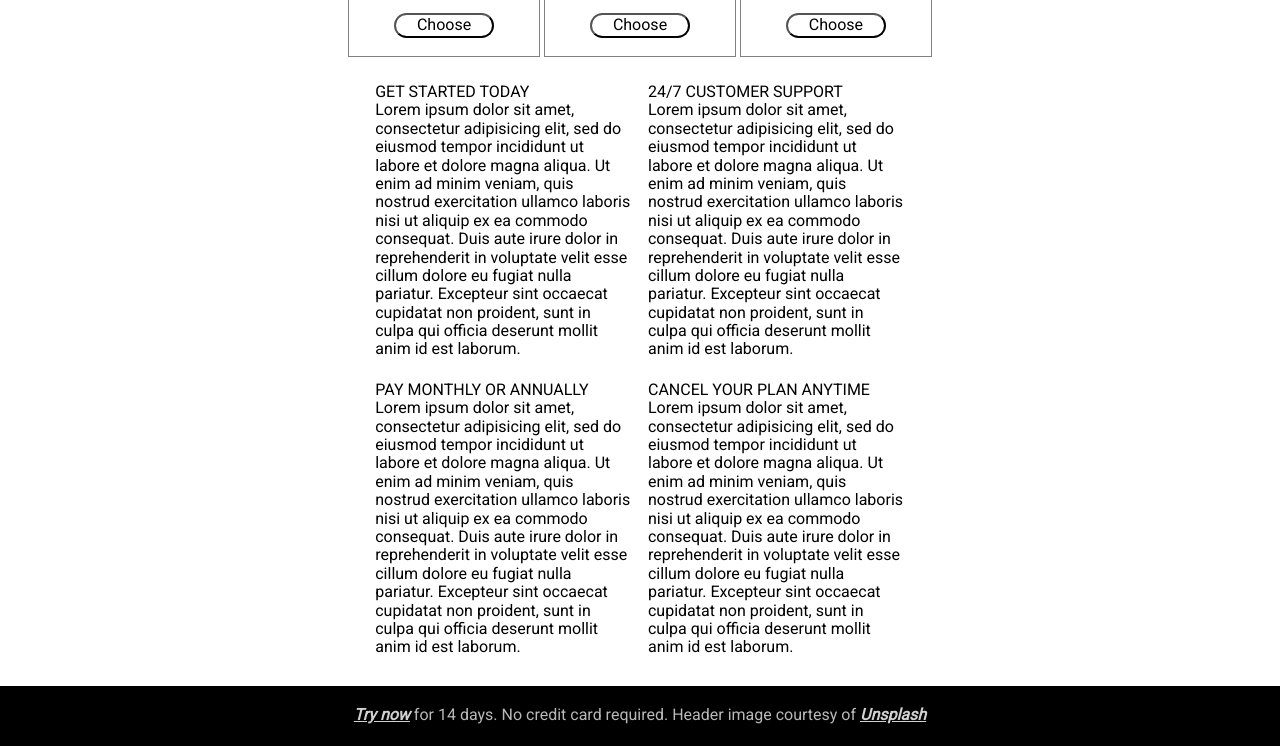
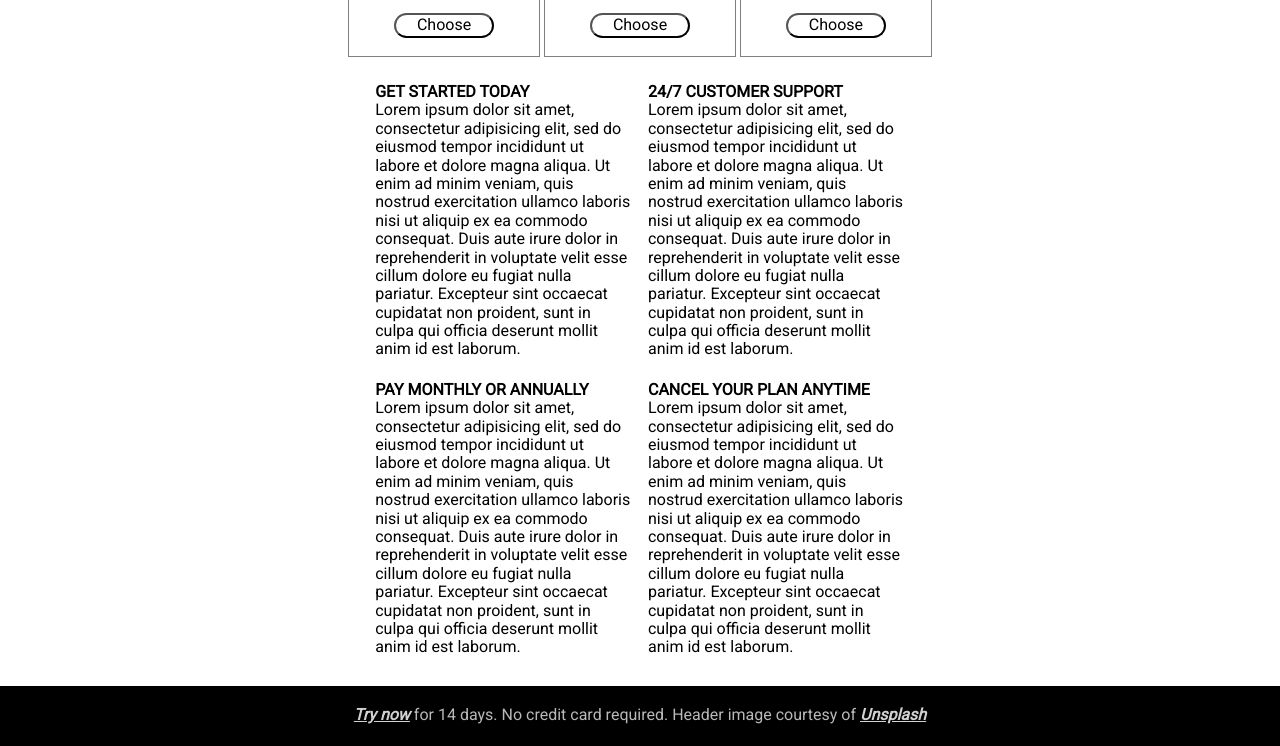
Before and after one commit to JoelBot/w1d3-recreate-mockup, a plain HTML site: page index.html in a window 1280 px wide. Shown: the part 1026-1772 px from the top of the page. Drawn offline with nearby package versions, Linux system fonts and the light colour scheme.

Commit message:
added some <strong>

```diff
--- a/index.html
+++ b/index.html
@@ -128,21 +128,21 @@
       <div class="row">
         <div class="column">
           <div class="box descriptivetext">
-            GET STARTED TODAY <br />
+            <strong>GET STARTED TODAY</strong> <br />
             Lorem ipsum dolor sit amet, consectetur adipisicing elit, sed do eiusmod tempor incididunt ut labore et dolore magna aliqua. Ut enim ad minim veniam, quis nostrud exercitation ullamco laboris nisi ut aliquip ex ea commodo consequat. Duis aute irure dolor in reprehenderit in voluptate velit esse cillum dolore eu fugiat nulla pariatur. Excepteur sint occaecat cupidatat non proident, sunt in culpa qui officia deserunt mollit anim id est laborum.
           </div>
           <div class="box descriptivetext">
-            PAY MONTHLY OR ANNUALLY <br />
+            <strong>PAY MONTHLY OR ANNUALLY</strong> <br />
             Lorem ipsum dolor sit amet, consectetur adipisicing elit, sed do eiusmod tempor incididunt ut labore et dolore magna aliqua. Ut enim ad minim veniam, quis nostrud exercitation ullamco laboris nisi ut aliquip ex ea commodo consequat. Duis aute irure dolor in reprehenderit in voluptate velit esse cillum dolore eu fugiat nulla pariatur. Excepteur sint occaecat cupidatat non proident, sunt in culpa qui officia deserunt mollit anim id est laborum.
           </div>
         </div>
         <div class="column">
           <div class="box descriptivetext">
-            24/7 CUSTOMER SUPPORT <br />
+            <strong>24/7 CUSTOMER SUPPORT</strong> <br />
             Lorem ipsum dolor sit amet, consectetur adipisicing elit, sed do eiusmod tempor incididunt ut labore et dolore magna aliqua. Ut enim ad minim veniam, quis nostrud exercitation ullamco laboris nisi ut aliquip ex ea commodo consequat. Duis aute irure dolor in reprehenderit in voluptate velit esse cillum dolore eu fugiat nulla pariatur. Excepteur sint occaecat cupidatat non proident, sunt in culpa qui officia deserunt mollit anim id est laborum.
           </div>
           <div class="box descriptivetext">
-            CANCEL YOUR PLAN ANYTIME<br />
+            <strong>CANCEL YOUR PLAN ANYTIME</strong><br />
             Lorem ipsum dolor sit amet, consectetur adipisicing elit, sed do eiusmod tempor incididunt ut labore et dolore magna aliqua. Ut enim ad minim veniam, quis nostrud exercitation ullamco laboris nisi ut aliquip ex ea commodo consequat. Duis aute irure dolor in reprehenderit in voluptate velit esse cillum dolore eu fugiat nulla pariatur. Excepteur sint occaecat cupidatat non proident, sunt in culpa qui officia deserunt mollit anim id est laborum.
           </div>
         </div>
```
